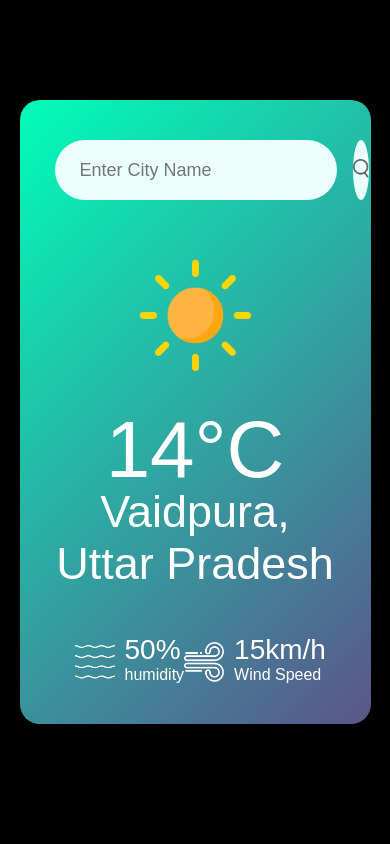
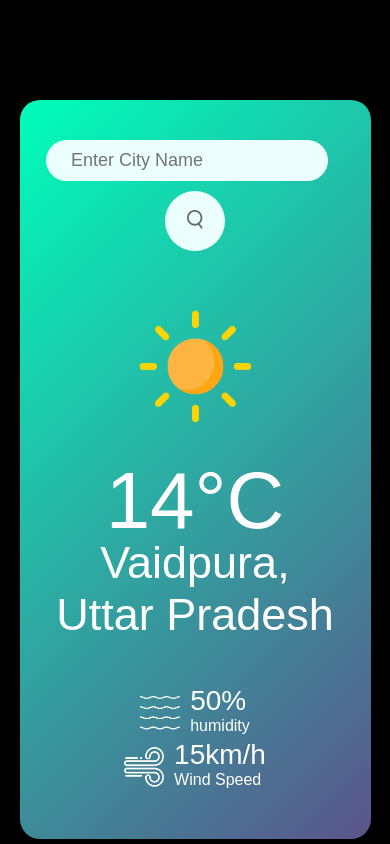
Before and after one commit to pixelgig/Weather-App, a plain HTML site: page index.html in a window 390 px wide. Drawn offline with Linux system fonts and the light colour scheme.

Commit message:
making responsive

```diff
--- a/index.html
+++ b/index.html
@@ -10,22 +10,22 @@
     <div class="card">
         <div class="search">
             <input type="text" placeholder="Enter City Name" spellcheck="false">
-            <button><img src="/img/search.png" alt="search icon"></button>
+            <button><img src="img/search.png" alt="search icon"></button>
         </div>
         <div class="weather">
-            <img src="/img/clear.png" alt="" class="weather-icon">
+            <img src="img/clear.png" alt="" class="weather-icon">
             <h1 class="temp">14°C</h1>
             <h2 class="city">Vaidpura, Uttar Pradesh</h2>
             <div class="details">
                 <div class="column">
-                    <img src="/img/humidity.png" alt="">
+                    <img src="img/humidity.png" alt="">
                     <div>
                         <p class="humidity">50%</p>
                         <p>humidity</p>
                     </div>
                 </div>
                 <div class="column">
-                    <img src="/img/wind.png" alt="">
+                    <img src="img/wind.png" alt="">
                     <div>
                         <p class="wind">15km/h</p>
                         <p>Wind Speed</p>
--- a/style.css
+++ b/style.css
@@ -4,6 +4,36 @@
     font-family: 'Poppins', sans-serif;
     box-sizing: border-box;
 }
+/* Style for desktop */
+.card {
+    max-width: 600px;
+    margin: 0 auto;
+    padding: 20px;
+}
+
+/* Style for mobile */
+@media (max-width: 600px) {
+    .card {
+        padding: 10px;
+    }
+    .search {
+        display: flex;
+        flex-direction: column;
+    }
+    .search input {
+        margin-bottom: 10px;
+    }
+    .details {
+        display: flex;
+        flex-direction: column;
+    }
+    .column {
+        display: flex;
+        align-items: center;
+        margin-bottom: 10px;
+    }
+}
+
 body{
     background: #000;
 }
```
